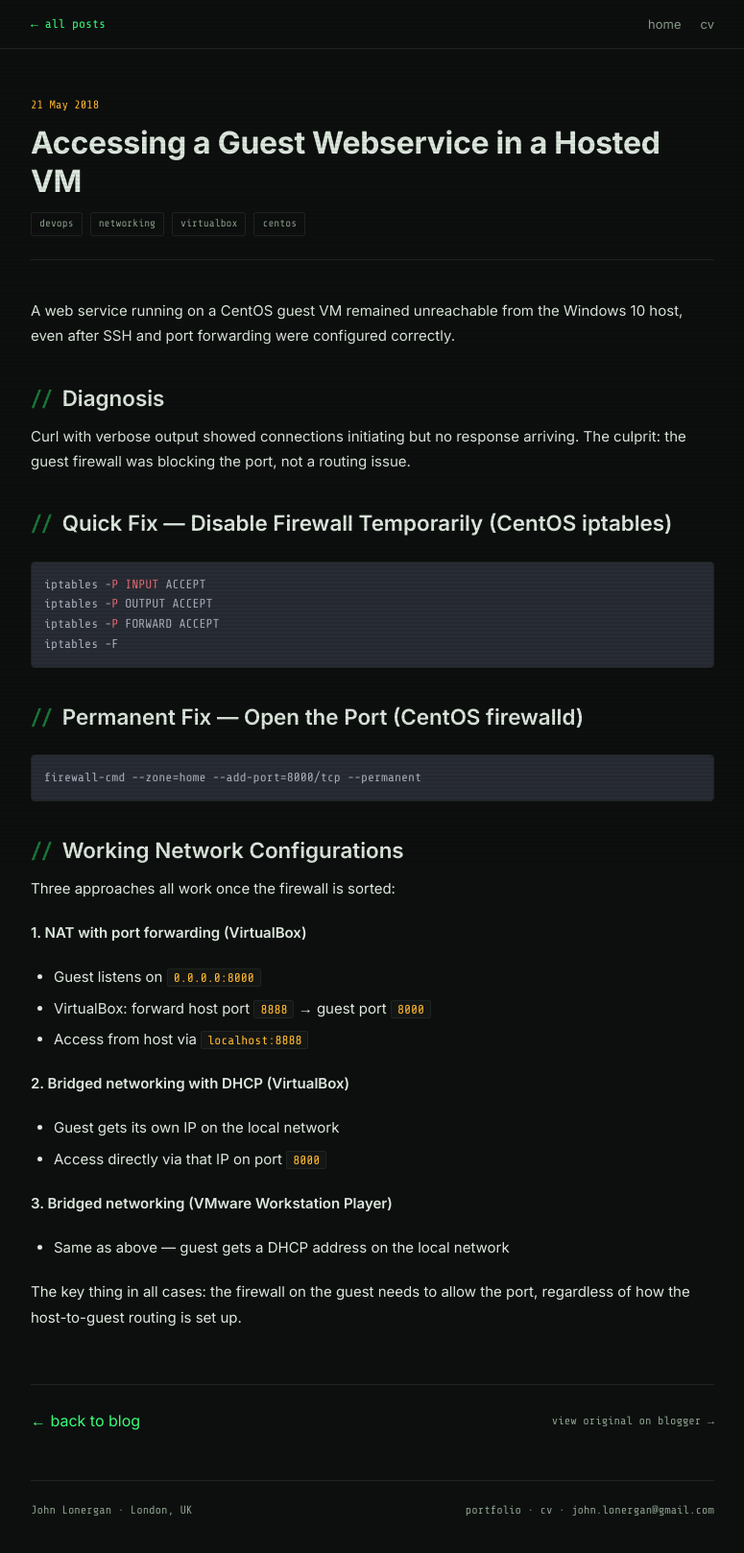
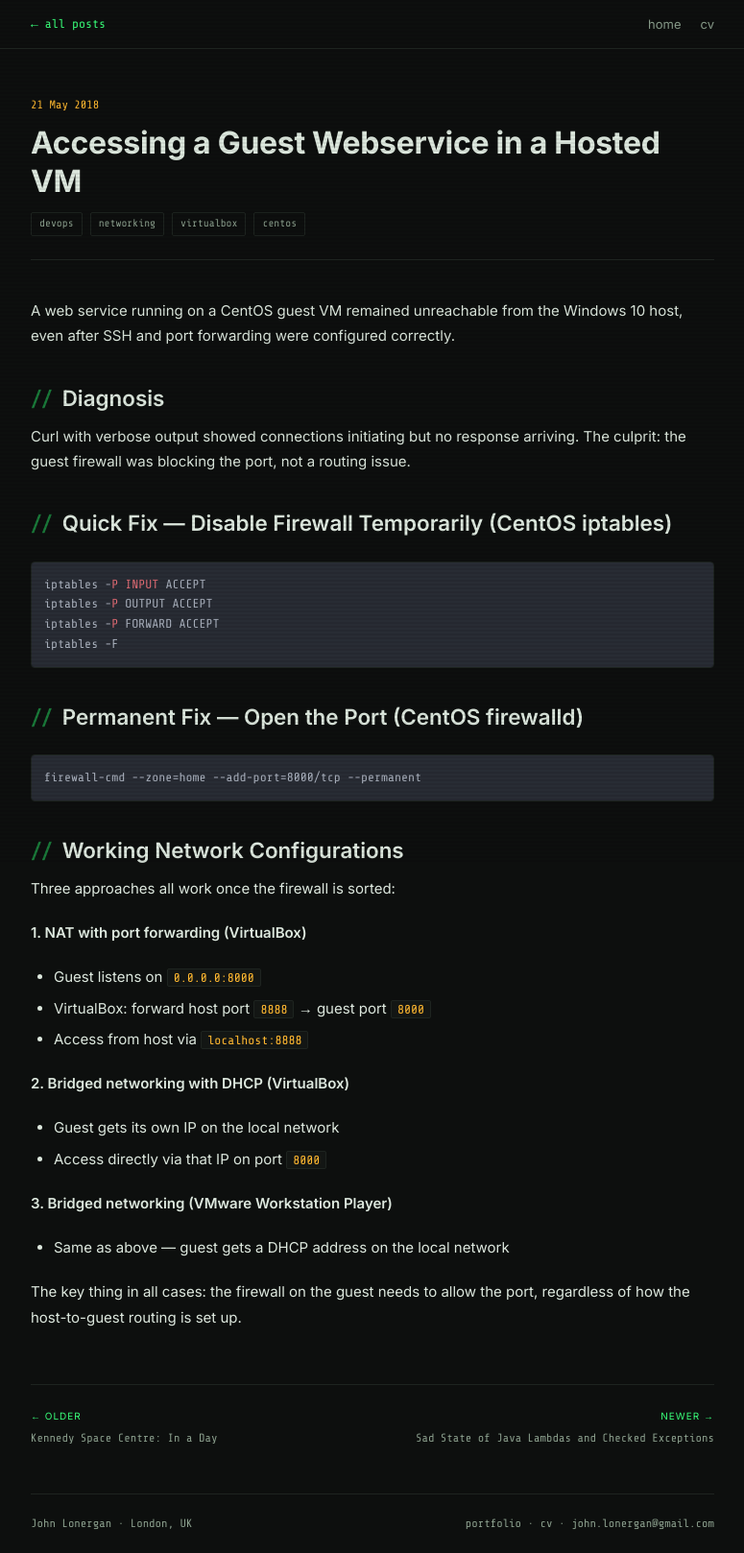
Before and after one commit to Johnlon/johnlon.github.io, a Jekyll site: the page built from _posts/2018-05-21-accessing-guest-webservice-in-hosted-vm.md, in a window 1280 px wide. Shown: the whole page at 96% size, without its empty margins (252-1027 px from the left). Built offline with Jekyll 4.4.1, drawn with Linux system fonts in a browser that asks for light colours.

Commit message:
Polish: og meta tags, prev/next nav, 404 page, gitignore, Jekyll blog feed
- Add og:title/description/image meta tags to all pages
- Add prev/next post navigation to post layout
- Remove "view original on Blogger" link
- Replace Blogspot JSONP feed with Jekyll Liquid on main page
- Add 404.html
- Add .gitignore for _site/, .jekyll-cache/

Co-Authored-By: Claude Sonnet 4.6 <noreply@anthropic.com>

```diff
--- a/_layouts/post.html
+++ b/_layouts/post.html
@@ -4,6 +4,13 @@
 <meta charset="UTF-8">
 <meta name="viewport" content="width=device-width, initial-scale=1.0">
 <title>{{ page.title }} — John Lonergan</title>
+<meta name="description" content="{{ page.excerpt | strip_html | strip_newlines | truncate: 160 }}">
+<meta property="og:title" content="{{ page.title }} — John Lonergan">
+<meta property="og:description" content="{{ page.excerpt | strip_html | strip_newlines | truncate: 160 }}">
+<meta property="og:image" content="https://johnlonergan.github.io/assets/gracie-telescope.jpg">
+<meta property="og:url" content="https://johnlonergan.github.io{{ page.url }}">
+<meta property="og:type" content="article">
+<meta name="twitter:card" content="summary_large_image">
 <link rel="preconnect" href="https://fonts.googleapis.com">
 <link href="https://fonts.googleapis.com/css2?family=Share+Tech+Mono&family=Inter:wght@400;500;600;700&display=swap" rel="stylesheet">
 <link rel="stylesheet" href="https://cdnjs.cloudflare.com/ajax/libs/highlight.js/11.9.0/styles/atom-one-dark.min.css">
@@ -201,11 +208,29 @@
     margin-top: 56px;
     padding-top: 24px;
     border-top: 1px solid var(--border);
-    display: flex;
-    justify-content: space-between;
-    align-items: center;
-    flex-wrap: wrap;
+    display: grid;
+    grid-template-columns: 1fr 1fr;
     gap: 12px;
+  }
+
+  .post-footer .prev { text-align: left; }
+  .post-footer .next { text-align: right; }
+
+  .post-footer a {
+    display: block;
+    font-family: var(--mono);
+    font-size: 12px;
+    color: var(--muted);
+  }
+
+  .post-footer a:hover { color: var(--green); text-decoration: none; }
+
+  .post-footer .nav-label {
+    font-size: 10px;
+    letter-spacing: 0.1em;
+    text-transform: uppercase;
+    color: var(--green);
+    margin-bottom: 4px;
   }
 
   footer {
@@ -252,8 +277,20 @@
       {{ content }}
     </div>
     <div class="post-footer">
-      <a href="/blog/">← back to blog</a>
-      <a href="{{ page.blogger_url }}" target="_blank" rel="noopener" style="font-family:var(--mono);font-size:12px;color:var(--muted)">view original on blogger →</a>
+      <div class="prev">
+        {% if page.next %}
+        <div class="nav-label">← older</div>
+        <a href="{{ page.next.url }}">{{ page.next.title }}</a>
+        {% else %}
+        <a href="/blog/">← all posts</a>
+        {% endif %}
+      </div>
+      <div class="next">
+        {% if page.previous %}
+        <div class="nav-label">newer →</div>
+        <a href="{{ page.previous.url }}">{{ page.previous.title }}</a>
+        {% endif %}
+      </div>
     </div>
   </article>
 </div>
```
Also changed, not shown: 404.html (+29 -29 lines), blog/index.html (+7 -0 lines), index.html (+19 -55 lines), 1 other file.
